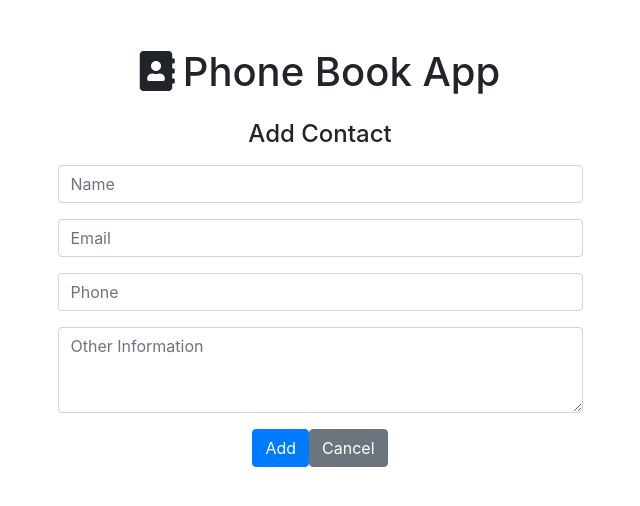
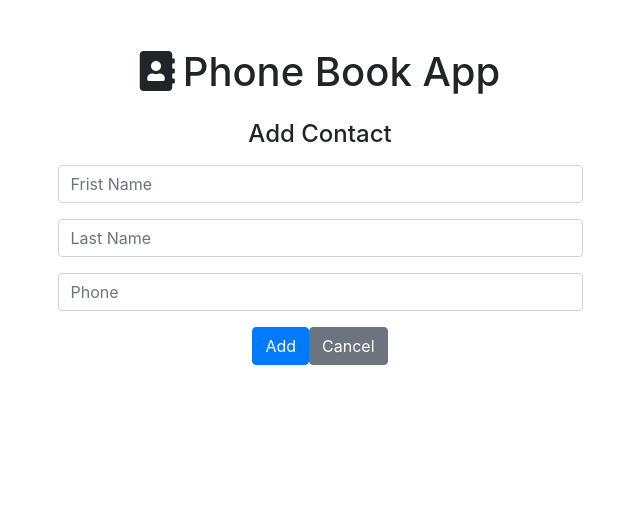
Before and after one commit to ericjbs/phonebook, a Vue app in the folder phonebook-front/: page / in a window 1280 px wide. Both pictures are taken after typing "Sample" into the empty fields and a click on the button "+ Add Contact". Shown: the top 506 px of the page, without its empty margins (320-960 px from the left). Built offline with nearby package versions, Linux system fonts and the light colour scheme; the HTML template or start-up script is replaced by a standard one.

Commit message:
Remove unecessary fields

```diff
--- a/phonebook-front/src/components/ContactList.vue
+++ b/phonebook-front/src/components/ContactList.vue
@@ -31,7 +31,7 @@
               class="list-group-item d-flex justify-content-between align-items-center"
             >
               <div>
-                <h5 class="mb-1">{{ contact.name }}</h5>
+                <h5 class="mb-1">{{ contact.firstName }} {{contact.lastName}}</h5>
                 <p class="mb-1">{{ contact.phone }}</p>
               </div>
               <div>
@@ -55,21 +55,21 @@
       >
         <div class="form-group">
           <input
-            v-model="newContact.name"
+            v-model="newContact.firstName"
             type="text"
             class="form-control"
-            id="name"
-            placeholder="Name"
+            id="firstName"
+            placeholder="Frist Name"
             required
           />
         </div>
         <div class="form-group">
           <input
-            v-model="newContact.email"
-            type="email"
+            v-model="newContact.lastName"
+            type="text"
             class="form-control"
-            id="email"
-            placeholder="Email"
+            id="lastName"
+            placeholder="Last Name"
             required
           />
         </div>
@@ -82,15 +82,6 @@
             placeholder="Phone"
             required
           />
-        </div>
-        <div class="form-group">
-          <textarea
-            v-model="newContact.otherInformation"
-            class="form-control"
-            id="otherInformation"
-            rows="3"
-            placeholder="Other Information"
-          ></textarea>
         </div>
         <button type="submit" class="btn btn-primary">Add</button>
         <button
@@ -113,26 +104,23 @@ export default {
       contacts: [
         {
           id: 1,
-          name: "Contact Name 1",
-          email: "contact1@example.com",
+          firstName: "Contact",
+          lastName: "Name 1",
           phone: "123456789",
-          otherInformation: "Other information 1",
         },
         {
           id: 2,
-          name: "Contact Name 2",
-          email: "contact2@example.com",
+          firstName: "Contact",
+          lastName: "Name 2",
           phone: "987654321",
-          otherInformation: "Other information 2",
         },
         // Add more contacts here
       ],
       showAddContactForm: false,
       newContact: {
-        name: "",
-        email: "",
+        firstName: "",
+        lastName: "",
         phone: "",
-        otherInformation: "",
       },
     };
   },
@@ -143,8 +131,7 @@ export default {
       // Filter contacts based on search term
       this.filteredContacts = this.contacts.filter((contact) => {
         return (
-          contact.name.toLowerCase().includes(searchTerm) ||
-          contact.email.toLowerCase().includes(searchTerm)
+          contact.lastName.toLowerCase().includes(searchTerm)
         );
       });
     },
@@ -159,10 +146,9 @@ export default {
       this.showAddContactForm = !this.showAddContactForm;
       if (!this.showAddContactForm) {
         this.newContact = {
-          name: "",
-          email: "",
+          firstName: "",
+          lastName:"",
           phone: "",
-          otherInformation: "",
         };
       }
     },
```
